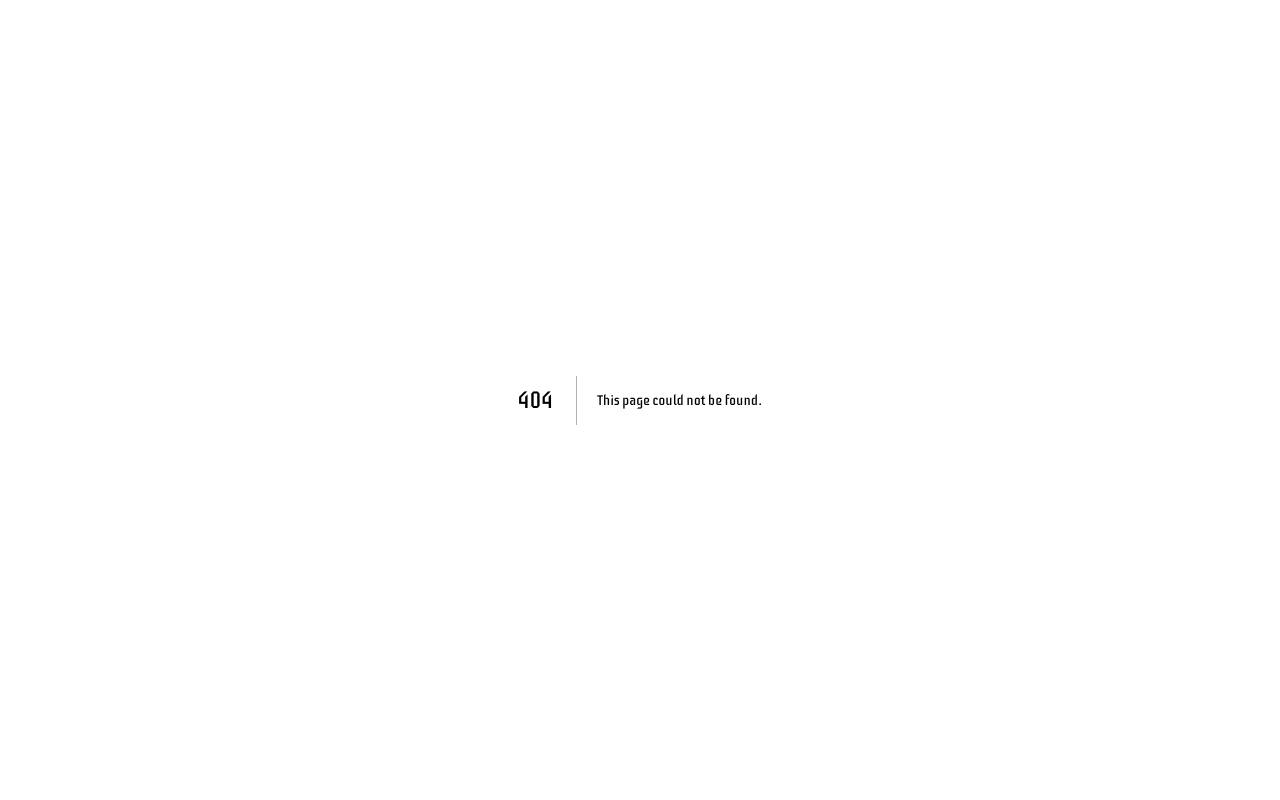
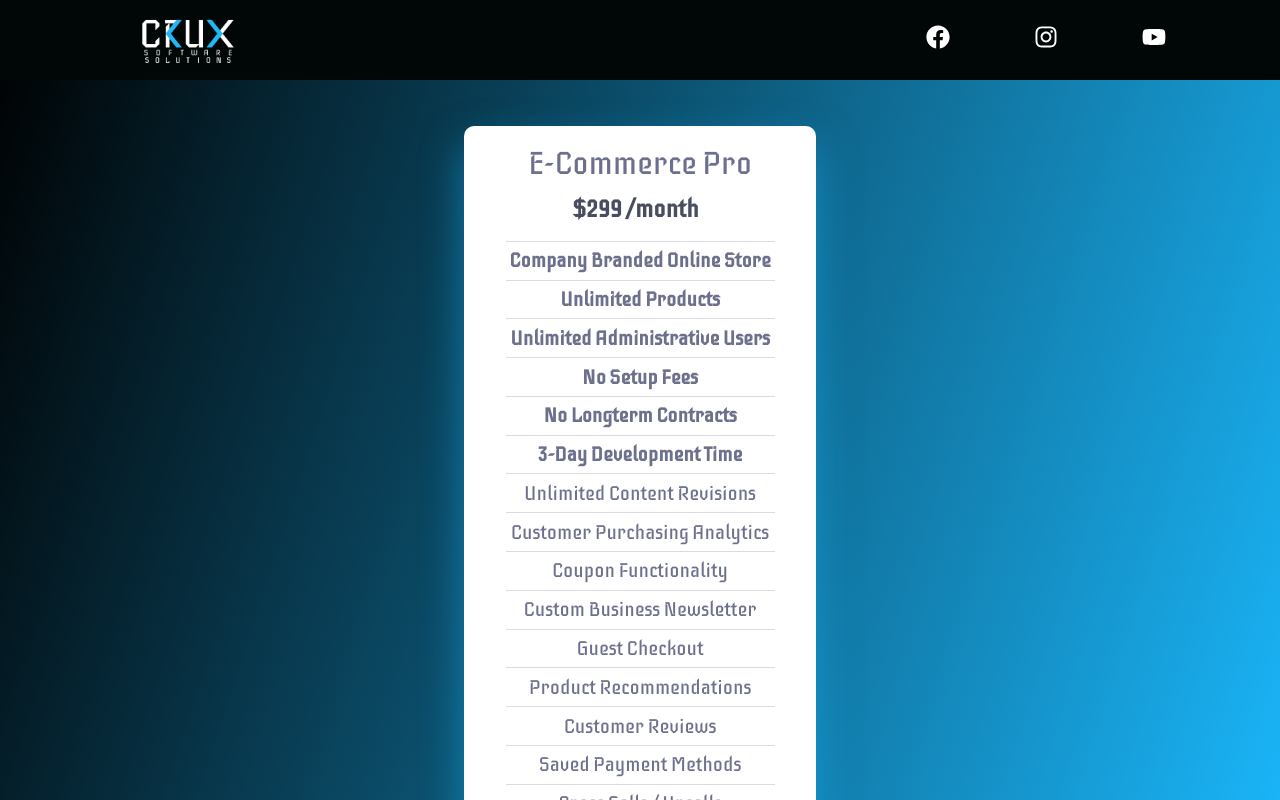
Before and after one commit to mroberson11/cruxmockup, a Next.js app: page /pricing in a window 1280 px wide. Before the commit this address had no page. Built offline with nearby package versions, Linux system fonts and the light colour scheme.

Commit message:
Add Pricing Page Back

```diff
--- /dev/null
+++ b/pages/pricing.js
@@ -0,0 +1,11 @@
+import React from "react";
+import PricesInfo from "../src/components/PricesInfo";
+const PricesInfoPage = () => {
+  return (
+    <>
+      <PricesInfo />
+    </>
+  );
+};
+
+export default PricesInfoPage;
--- a/src/components/Navbar/index.js
+++ b/src/components/Navbar/index.js
@@ -85,7 +85,7 @@ const Navbar = ({ toggle }) => {
                   Services
                 </NavLinks>
               </NavItem>
-              {/* <NavItem
+              <NavItem
                 whileHover={{
                   scale: 1.1,
                 }}
@@ -93,7 +93,7 @@ const Navbar = ({ toggle }) => {
                 <Link href="/pricing" passHref>
                   <NavLinks>Pricing</NavLinks>
                 </Link>
-              </NavItem> */}
+              </NavItem>
               {/* <NavItem
                 whileHover={{
                   scale: 1.1,
--- a/src/components/PricesInfo/Data.js
+++ b/src/components/PricesInfo/Data.js
@@ -1,10 +1,10 @@
 export const sellingPointsOne = [
-  "25 Configurable Products",
-  "1 Administrative User",
-  "1 Business Location",
-  "1 Personal Web Developer",
-  "1 Thermal Printer",
-  "Mobile Ordering",
+  "Company Branded Online Store",
+  "Unlimited Products",
+  "Unlimited Administrative Users",
+  "No Setup Fees",
+  "No Longterm Contracts",
+  "3-Day Development Time",
   "Unlimited Content Revisions",
   "Customer Purchasing Analytics",
   "Coupon Functionality",
@@ -16,12 +16,12 @@ export const sellingPointsOne = [
   "Cross Sells / Upsells",
   "Customer Information Encryption",
   "Full Page Caching",
-  "24/7 Tech Support",
   "Continual Website Backups",
   "Security Patches",
+  "24/7 Tech Support",
   "Money Back Guarantee",
   "Satisfaction Guaranteed",
-  "DFY Maintenance Package",
+  ,
 ];
 
 export const sellingPointsTwo = [
--- a/src/components/PricesInfo/PriceCard.js
+++ b/src/components/PricesInfo/PriceCard.js
@@ -28,7 +28,11 @@ const PriceCard = ({ headline, price, sellingPoints }) => {
         return (
           <>
             <Divider />
-            <div className="selling-point" key={index}>
+            <div
+              style={{ fontSize: "20px" }}
+              className="selling-point"
+              key={index}
+            >
               {point}
             </div>
           </>
--- a/src/components/PricesInfo/PriceCardElements.js
+++ b/src/components/PricesInfo/PriceCardElements.js
@@ -30,7 +30,7 @@ export const Divider = styled.hr`
 `;
 
 export const PlanType = styled.span`
-  font-size: 1.5rem;
+  font-size: 2rem;
   line-height: 2.8rem;
   text-align: center;
   text-transform: capitalize;
@@ -65,7 +65,7 @@ export const Currency = styled.span`
 
 export const SellingPoint = styled.span`
   color: var(--trueBlack);
-  font-size: 14px;
+  font-size: 22px;
   text-align: center;
   padding: 0.4rem;
 `;
--- a/src/components/PricesInfo/PricesInfoElements.js
+++ b/src/components/PricesInfo/PricesInfoElements.js
@@ -79,7 +79,7 @@ export const PricesIcon = styled.div`
 `;
 
 export const PricesH2 = styled.h2`
-  font-size: 1.3rem;
+  font-size: 1.8rem;
   margin-bottom: 10px;
   text-align: center;
 `;
--- a/src/components/PricesInfo/index.js
+++ b/src/components/PricesInfo/index.js
@@ -28,11 +28,11 @@ const PricesInfo = () => {
         <PricesWrapper>
           <PriceCard
             id={"price-card-one"}
-            headline={"Standard Package"}
-            price={"$9,997"}
+            headline={"E-Commerce Pro"}
+            price={"$299 /month"}
             sellingPoints={sellingPointsOne}
           />
-          <PriceCard
+          {/* <PriceCard
             id={"price-card-two"}
             headline={"Elite Package"}
             price={"$12,599"}
@@ -43,7 +43,7 @@ const PricesInfo = () => {
             headline={"Ultimate Package"}
             price={"$22,998"}
             sellingPoints={sellingPointsThree}
-          />
+          /> */}
         </PricesWrapper>
         <Footer />
       </Container>
--- a/src/components/Sidebar/index.js
+++ b/src/components/Sidebar/index.js
@@ -28,9 +28,9 @@ const Sidebar = ({ isOpen, toggle }) => {
           {/* <SidebarLink to="why" onClick={toggle}>
             Why Us
           </SidebarLink> */}
-          {/* <Link href="/pricing" passHref>
+          <Link href="/pricing" passHref>
             <SidebarLink>Pricing</SidebarLink>
-          </Link> */}
+          </Link>
           <SidebarLink to="information" onClick={toggle}>
             Contact
           </SidebarLink>
--- a/styles/globals.css
+++ b/styles/globals.css
@@ -68,6 +68,8 @@
 .price-card-container > div:nth-of-type(2),
 .price-card-container > div:nth-of-type(3),
 .price-card-container > div:nth-of-type(4),
+.price-card-container > div:nth-of-type(5),
+.price-card-container > div:nth-of-type(6),
 .price-card-container:nth-of-type(1) > div:nth-of-type(21),
 .price-card-container:nth-of-type(1) > div:nth-of-type(22),
 .price-card-container:nth-of-type(1) > div:nth-of-type(23) {
```
